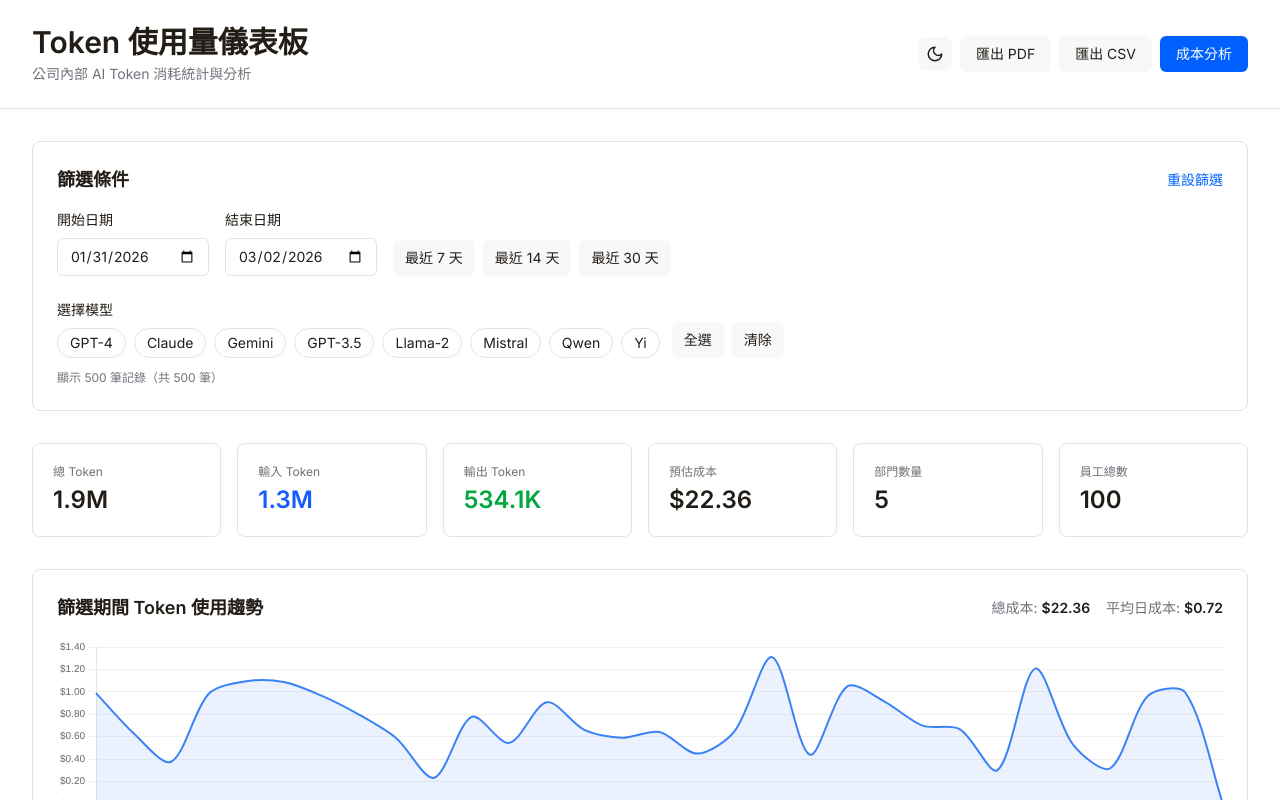
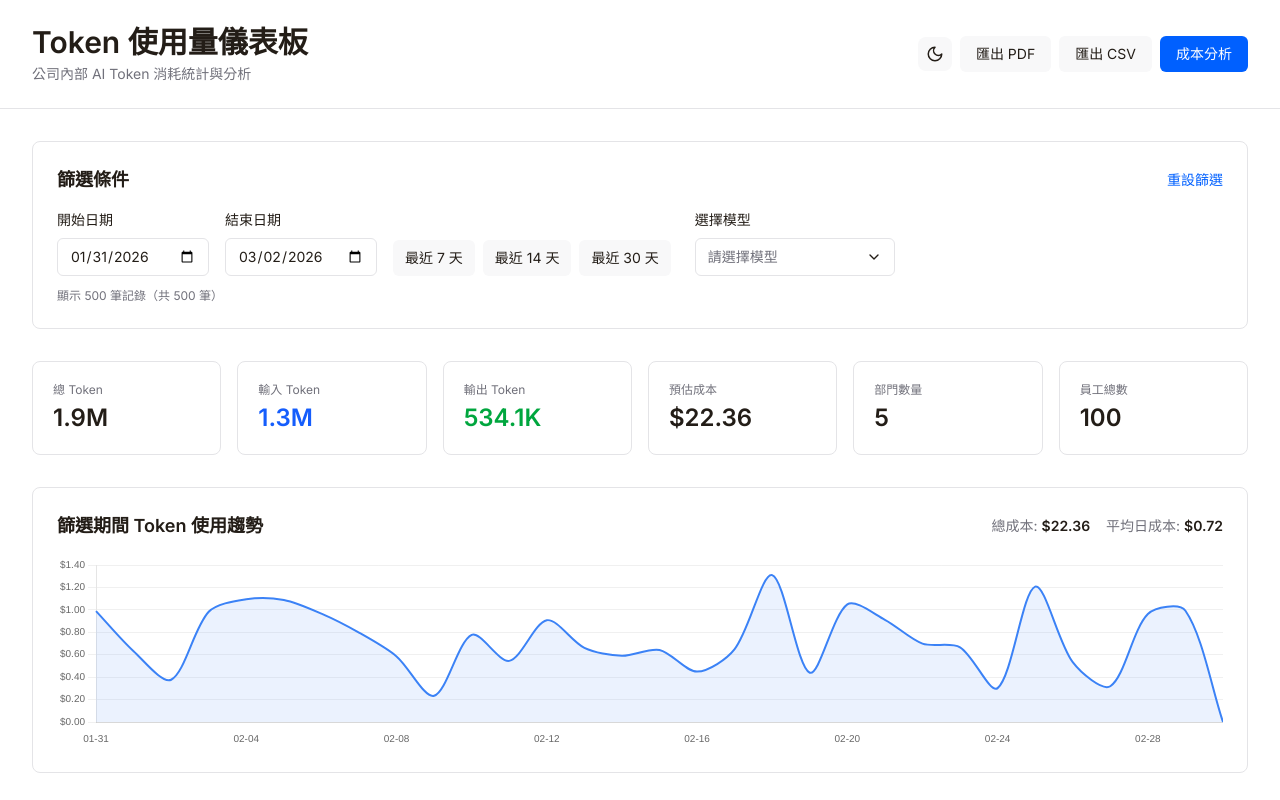
Before and after one commit to joycechiang66/token_dashboard, a Vue app: page / in a window 1280 px wide. Shown: the top 800 px of the page. Built offline with nearby package versions, Linux system fonts and the light colour scheme.

Commit message:
feat(ui): replace model filter buttons with multi-select dropdown

```diff
--- /dev/null
+++ b/src/components/MultiSelectDropdown.vue
@@ -0,0 +1,128 @@
+<template>
+  <div class="relative" ref="dropdownRef">
+    <!-- Trigger Button -->
+    <button
+      @click="toggleDropdown"
+      class="flex items-center justify-between w-full min-w-[200px] px-3 py-2 text-sm bg-background border border-border rounded-md hover:border-primary transition focus:outline-none focus:ring-2 focus:ring-ring"
+      type="button"
+    >
+      <span v-if="modelValue.length === 0" class="text-muted-foreground">{{ placeholder }}</span>
+      <span v-else-if="modelValue.length === options.length" class="text-foreground">全部模型 ({{ modelValue.length }})</span>
+      <span v-else class="text-foreground">已選擇 {{ modelValue.length }} 個模型</span>
+
+      <svg
+        xmlns="http://www.w3.org/2000/svg"
+        width="16"
+        height="16"
+        viewBox="0 0 24 24"
+        fill="none"
+        stroke="currentColor"
+        stroke-width="2"
+        stroke-linecap="round"
+        stroke-linejoin="round"
+        class="ml-2 w-4 h-4 transition-transform duration-200"
+        :class="{ 'rotate-180': isOpen }"
+      >
+        <path d="m6 9 6 6 6-6"/>
+      </svg>
+    </button>
+
+    <!-- Dropdown Content -->
+    <div
+      v-if="isOpen"
+      class="absolute z-50 w-full mt-1 bg-popover border border-border rounded-md shadow-md animate-in fade-in-0 zoom-in-95"
+    >
+      <!-- Actions -->
+      <div class="flex items-center justify-between p-2 border-b border-border">
+        <button
+          @click="selectAll"
+          class="text-xs text-primary hover:opacity-80 transition font-medium"
+        >
+          全選
+        </button>
+        <button
+          @click="clearAll"
+          class="text-xs text-muted-foreground hover:text-destructive transition"
+        >
+          清除
+        </button>
+      </div>
+
+      <!-- Options List -->
+      <div class="max-h-60 overflow-y-auto p-1">
+        <label
+          v-for="option in options"
+          :key="option"
+          class="flex items-center gap-2 px-2 py-1.5 text-sm rounded-sm hover:bg-accent hover:text-accent-foreground cursor-pointer"
+        >
+          <input
+            type="checkbox"
+            :checked="modelValue.includes(option)"
+            @change="toggleOption(option)"
+            class="w-4 h-4 rounded border-input text-primary focus:ring-ring"
+          />
+          <span class="flex-1 truncate">{{ option }}</span>
+        </label>
+        <div v-if="options.length === 0" class="p-2 text-sm text-muted-foreground text-center">
+          無可用選項
+        </div>
+      </div>
+    </div>
+  </div>
+</template>
+
+<script setup lang="ts">
+import { ref, onMounted, onUnmounted } from 'vue';
+
+const props = defineProps<{
+  options: string[];
+  modelValue: string[];
+  placeholder?: string;
+}>();
+
+const emit = defineEmits<{
+  (e: 'update:modelValue', value: string[]): void;
+}>();
+
+const isOpen = ref(false);
+const dropdownRef = ref<HTMLElement | null>(null);
+
+const toggleDropdown = () => {
+  isOpen.value = !isOpen.value;
+};
+
+const closeDropdown = (e: MouseEvent) => {
+  if (dropdownRef.value && !dropdownRef.value.contains(e.target as Node)) {
+    isOpen.value = false;
+  }
+};
+
+const toggleOption = (option: string) => {
+  const newValue = [...props.modelValue];
+  const index = newValue.indexOf(option);
+
+  if (index === -1) {
+    newValue.push(option);
+  } else {
+    newValue.splice(index, 1);
+  }
+
+  emit('update:modelValue', newValue);
+};
+
+const selectAll = () => {
+  emit('update:modelValue', [...props.options]);
+};
+
+const clearAll = () => {
+  emit('update:modelValue', []);
+};
+
+onMounted(() => {
+  document.addEventListener('click', closeDropdown);
+});
+
+onUnmounted(() => {
+  document.removeEventListener('click', closeDropdown);
+});
+</script>
--- a/src/pages/CostAnalysis.vue
+++ b/src/pages/CostAnalysis.vue
@@ -64,25 +64,12 @@
             <div>
               <label class="block text-sm font-medium text-foreground mb-2">
                 選擇模型
-                <span v-if="selectedModels.length > 0" class="ml-1 text-primary">({{ selectedModels.length }} 個)</span>
               </label>
-              <div class="flex flex-wrap gap-2">
-                <button
-                  v-for="model in availableModels"
-                  :key="model"
-                  @click="toggleModel(model)"
-                  :class="[
-                    'px-3 py-1 text-sm rounded-full border transition',
-                    selectedModels.includes(model)
-                      ? 'bg-primary text-primary-foreground border-primary'
-                      : 'bg-background text-foreground border-border hover:border-primary',
-                  ]"
-                >{{ model }}</button>
-              </div>
-            </div>
-            <div class="flex gap-2">
-              <button @click="selectAllModels" class="px-3 py-2 text-sm bg-secondary text-foreground rounded-md hover:opacity-90 transition">全選</button>
-              <button @click="clearModels" class="px-3 py-2 text-sm bg-secondary text-foreground rounded-md hover:opacity-90 transition">清除</button>
+              <MultiSelectDropdown
+                v-model="selectedModels"
+                :options="availableModels"
+                placeholder="請選擇模型"
+              />
             </div>
           </div>
         </div>
@@ -398,6 +385,7 @@ import { useBudgetStore } from '../stores/budgetStore'
 import { exportCostAnalysisToCSV, downloadCSV } from '../utils/csvExport'
 import { exportElementToPDF } from '../utils/pdfExport'
 import ThemeToggle from '../components/ThemeToggle.vue'
+import MultiSelectDropdown from '../components/MultiSelectDropdown.vue'
 import { useChartTheme } from '../composables/useChartTheme'
 import type { TokenRecord, Department, DepartmentStats } from '../types'
 
--- a/src/pages/DepartmentDetail.vue
+++ b/src/pages/DepartmentDetail.vue
@@ -67,27 +67,12 @@
             <div>
               <label class="block text-sm font-medium text-foreground mb-2">
                 選擇模型
-                <span v-if="selectedModels.length > 0" class="ml-1 text-primary">({{ selectedModels.length }} 個)</span>
               </label>
-              <div class="flex flex-wrap gap-2">
-                <button
-                  v-for="model in availableModels"
-                  :key="model"
-                  @click="toggleModel(model)"
-                  :class="[
-                    'px-3 py-1 text-sm rounded-full border transition',
-                    selectedModels.includes(model)
-                      ? 'bg-primary text-primary-foreground border-primary'
-                      : 'bg-background text-foreground border-border hover:border-primary',
-                  ]"
-                >
-                  {{ model }}
-                </button>
-              </div>
-            </div>
-            <div class="flex gap-2">
-              <button @click="selectAllModels" class="px-3 py-2 text-sm bg-secondary text-foreground rounded-md hover:opacity-90 transition">全選</button>
-              <button @click="clearModels" class="px-3 py-2 text-sm bg-secondary text-foreground rounded-md hover:opacity-90 transition">清除</button>
+              <MultiSelectDropdown
+                v-model="selectedModels"
+                :options="availableModels"
+                placeholder="請選擇模型"
+              />
             </div>
           </div>
         </div>
@@ -250,6 +235,7 @@ import { calculateEmployeeEfficiencies, getEfficiencyRating } from '../utils/eff
 import { exportDepartmentSummaryToCSV, exportEmployeeDetailsToCSV, downloadCSV } from '../utils/csvExport'
 import { exportElementToPDF } from '../utils/pdfExport'
 import ThemeToggle from '../components/ThemeToggle.vue'
+import MultiSelectDropdown from '../components/MultiSelectDropdown.vue'
 import type { TokenRecord, Department, DepartmentStats } from '../types'
 
 const route = useRoute()
--- a/src/pages/Home.vue
+++ b/src/pages/Home.vue
@@ -95,37 +95,12 @@
             <div>
               <label class="block text-sm font-medium text-foreground mb-2">
                 選擇模型
-                <span v-if="selectedModels.length > 0" class="ml-1 text-primary">({{ selectedModels.length }} 個)</span>
               </label>
-              <div class="flex flex-wrap gap-2">
-                <button
-                  v-for="model in availableModels"
-                  :key="model"
-                  @click="toggleModel(model)"
-                  :class="[
-                    'px-3 py-1 text-sm rounded-full border transition',
-                    selectedModels.includes(model)
-                      ? 'bg-primary text-primary-foreground border-primary'
-                      : 'bg-background text-foreground border-border hover:border-primary',
-                  ]"
-                >
-                  {{ model }}
-                </button>
-              </div>
-            </div>
-            <div class="flex gap-2">
-              <button
-                @click="selectAllModels"
-                class="px-3 py-2 text-sm bg-secondary text-foreground rounded-md hover:opacity-90 transition"
-              >
-                全選
-              </button>
-              <button
-                @click="clearModels"
-                class="px-3 py-2 text-sm bg-secondary text-foreground rounded-md hover:opacity-90 transition"
-              >
-                清除
-              </button>
+              <MultiSelectDropdown
+                v-model="selectedModels"
+                :options="availableModels"
+                placeholder="請選擇模型"
+              />
             </div>
           </div>
         </div>
@@ -326,6 +301,7 @@ import { exportCompanySummaryToCSV, downloadCSV } from '../utils/csvExport'
 import { exportElementToPDF } from '../utils/pdfExport'
 import TopBudgetAlert from '../components/TopBudgetAlert.vue'
 import ThemeToggle from '../components/ThemeToggle.vue'
+import MultiSelectDropdown from '../components/MultiSelectDropdown.vue'
 import { useChartTheme } from '../composables/useChartTheme'
 import type { TokenRecord, Department, Employee, DepartmentStats } from '../types'
 
```
